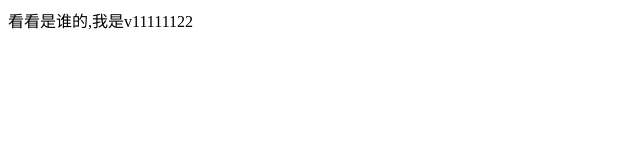
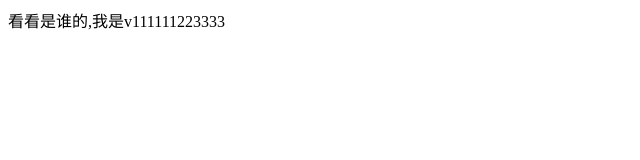
Before and after one commit to 601Jay/learngit, a plain HTML site: page v2.html in a window 1280 px wide. Shown: the full height of the page, 0-640 px from the left. Drawn offline with Linux system fonts and the light colour scheme.

Commit message:
v111133333

```diff
--- a/v2.html
+++ b/v2.html
@@ -7,6 +7,6 @@
   <title>Document</title>
 </head>
 <body>
-  看看是谁的,我是v11111122
+  看看是谁的,我是v111111223333
 </body>
 </html>
```
